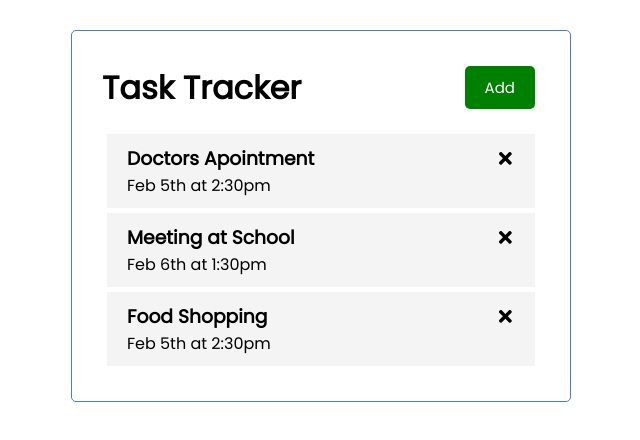
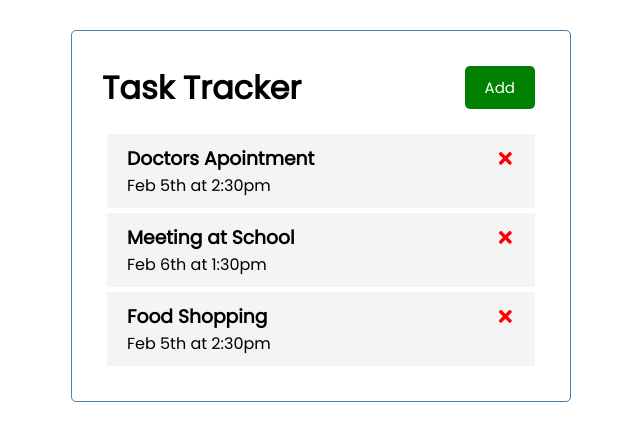
Before and after one commit to AkaraTawng/react-task-tracker, a React (Create React App) app: page / in a window 1280 px wide. Shown: the top 440 px of the page, without its empty margins (319-959 px from the left). Built offline with nearby package versions, Linux system fonts and the light colour scheme.

Commit message:
add delete task functinality

```diff
--- a/src/App.js
+++ b/src/App.js
@@ -22,10 +22,15 @@
         reminder: false,
     },
 ])
+
+const deleteTask = (id) => {
+  setTasks(tasks.filter(task => task.id !== id));
+};
+
   return (
     <div className="container">
       <Header />
-      <Tasks tasks={tasks}/>
+      <Tasks tasks={tasks} onDelete={deleteTask}/>
     </div>
   );
 }
--- a/src/components/Task.js
+++ b/src/components/Task.js
@@ -1,10 +1,10 @@
 import {FaTimes} from 'react-icons/fa';
 import React from 'react';
 
-const Task = ({task}) => {
+const Task = ({task, onDelete}) => {
     return (
         <div className='task' >
-            <h3>{task.text} <FaTimes/></h3>
+            <h3>{task.text} <FaTimes style={{color: 'red', cursor: 'pointer'}} onClick={() => onDelete(task.id)}/></h3>
             <p>{task.day}</p>
         </div>
     )
--- a/src/components/Tasks.js
+++ b/src/components/Tasks.js
@@ -1,8 +1,8 @@
 import Task from './Task';
 
-const Tasks = ({tasks}) => {
+const Tasks = ({tasks, onDelete}) => {
     return <>
-        {tasks.map(task => (<Task key={task.id} task={task}/>
+        {tasks.map(task => (<Task key={task.id} task={task} onDelete={onDelete}/>
         ))}
     </>
 }
```
